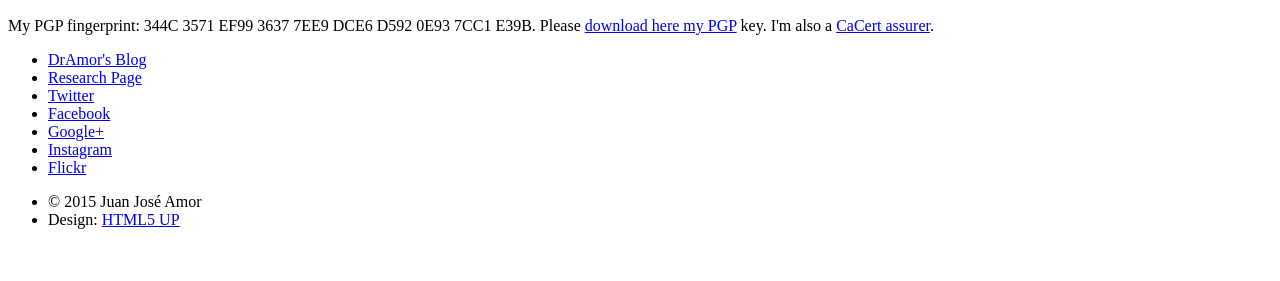
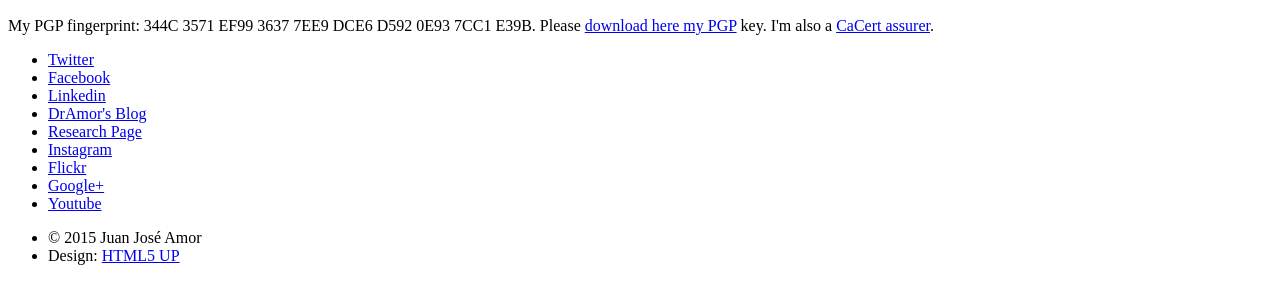
Before and after one commit to jjamor/dramor.net, a plain HTML site: page index.html in a window 1280 px wide. Shown: the part 697-978 px from the top of the page. Before the commit the page ends 942 px from the top, so only its background shows below. Drawn offline with Linux system fonts and the light colour scheme; a script that the page names is missing.

Commit message:
review social icons

```diff
--- a/index.html
+++ b/index.html
@@ -134,13 +134,16 @@
 
 				<!-- Icons -->
 					<ul class="actions">
+						<li><a href="http://twitter.com/dramor" class="icon fa-twitter"><span class="label">Twitter</span></a></li>
+						<li><a href="http://www.facebook.com/jjamor" class="icon fa-facebook"><span class="label">Facebook</span></a></li>
+						<li><a href="http://www.linkedin.com/in/dramor" class="icon fa-linkedin"><span class="label">Linkedin</span></a></li>
 						<li><a href="http://blog.dramor.net/" class="icon fa-wordpress"><span class="label">DrAmor's Blog</span></a></li>
 						<li><a href="http://home.dramor.net/" class="icon fa-university"><span class="label">Research Page</span></a></li>
-						<li><a href="http://twitter.com/dramor" class="icon fa-twitter"><span class="label">Twitter</span></a></li>
-						<li><a href="http://www.facebook.com/jjamor" class="icon fa-facebook"><span class="label">Facebook</span></a></li>
-						<li><a href="https://plus.google.com/+JuanJoséAmor/" class="icon fa-google-plus"><span class="label">Google+</span></a></li>
 						<li><a href="https://instagram.com/juanjoai/" class="icon fa-instagram"><span class="label">Instagram</span></a></li>
 						<li><a href="https://www.flickr.com/photos/dramor/albums" class="icon fa-flickr"><span class="label">Flickr</span></a></li>
+						<li><a href="https://plus.google.com/+JuanJoséAmor/" class="icon fa-google-plus"><span class="label">Google+</span></a></li>
+						<li><a href="http://www.youtube.com/JuanjoAI" class="icon fa-youtube"><span class="label">Youtube</span></a></li>
+
 					</ul>
 
 				<!-- Menu -->
```
